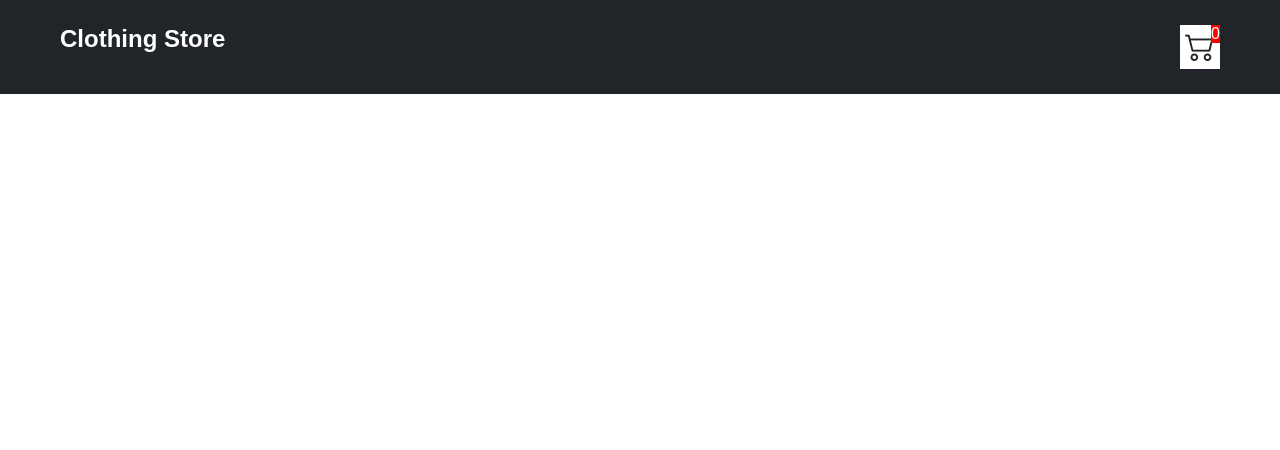
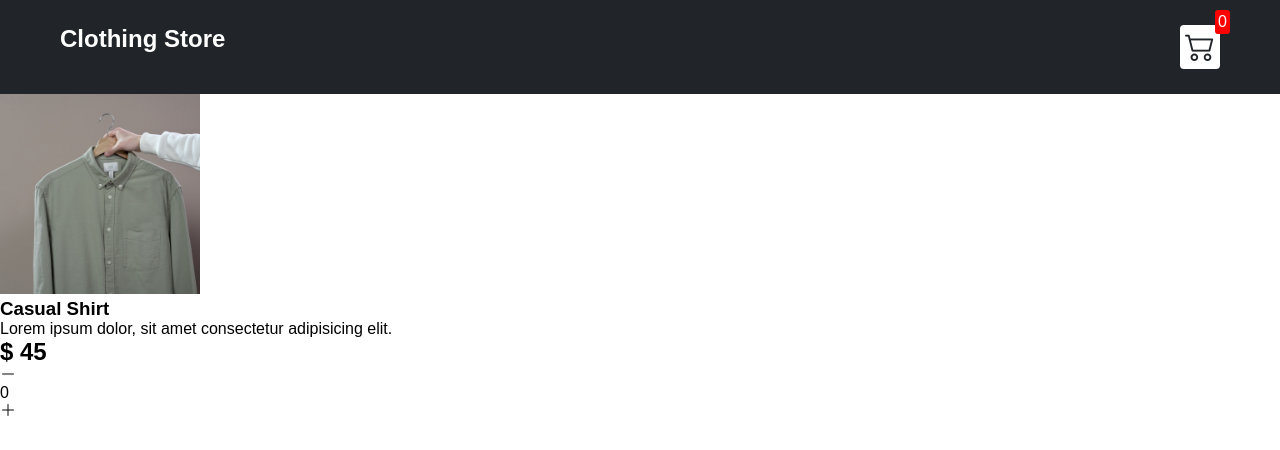
Before and after one commit to MontesCodes/Build_a_Shopping_Cart_1, a plain HTML site: page index.html in a window 1280 px wide. Drawn offline with nearby package versions, Linux system fonts and the light colour scheme.

Commit message:
Time Stamp 31:14, MacBookProLaptop 5/24/2023

```diff
--- a/index.html
+++ b/index.html
@@ -19,6 +19,26 @@
         <div class="cartAmount">0</div>
       </div>
     </div>
+    <div class="shop" id="shop">
+      <div class="item">
+        <img width="200" src="/images/img-1.jpg" alt="" />
+        <div class="details">
+          <h3>Casual Shirt</h3>
+          <p>Lorem ipsum dolor, sit amet consectetur adipisicing elit.</p>
+          <div class="price-quantity">
+            <h2>$ 45</h2>
+            <div class="buttons">
+              <i class="bi bi-dash-lg"></i>
+              <div class="quantity">0</div>
+              <i class="bi bi-plus-lg"></i>
+            </div>
+          </div>
+        </div>
+      </div>
+      <div class="item"></div>
+      <div class="item"></div>
+      <div class="item"></div>
+    </div>
   </body>
   <script src="/src/main.js"></script>
 </html>
--- a/src/style.css
+++ b/src/style.css
@@ -30,13 +30,16 @@ body {
   color: #212529;
   font-size: 30px;
   padding: 5px;
+  border-radius: 4px;
 }
 
 .cartAmount {
   position: absolute;
-  top: 0;
-  right: 0;
+  top: -15px;
+  right: -10px;
   font-size: 16px;
   background-color: red;
   color: white;
+  padding: 3px;
+  border-radius: 3px;
 }
```
